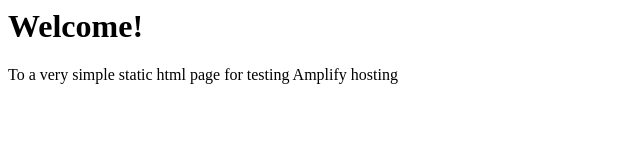
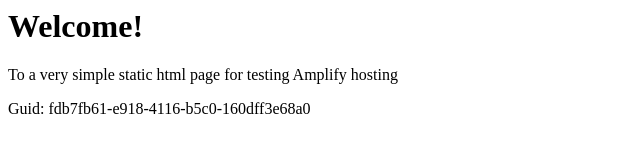
Before and after one commit to aws-aemilia-bom/Github-PR-Commit-Integration-Test-DoNotTouch-v1-prod-ap-south-1, a website: page src/index.html in a window 1280 px wide. Shown: the whole page, without its empty margins (0-640 px from the left). Drawn offline with Linux system fonts and the light colour scheme.

Commit message:
commit from integ tests

```diff
--- a/src/index.html
+++ b/src/index.html
@@ -1,3 +1,5 @@
+
+
 <html lang="en">
 
 <head>
@@ -10,6 +12,6 @@
 <body>
     <h1>Welcome!</h1>
     <p>To a very simple static html page for testing Amplify hosting</p>
-</body>
+    <p>Guid: fdb7fb61-e918-4116-b5c0-160dff3e68a0</p></body>
 
 </html>
```
